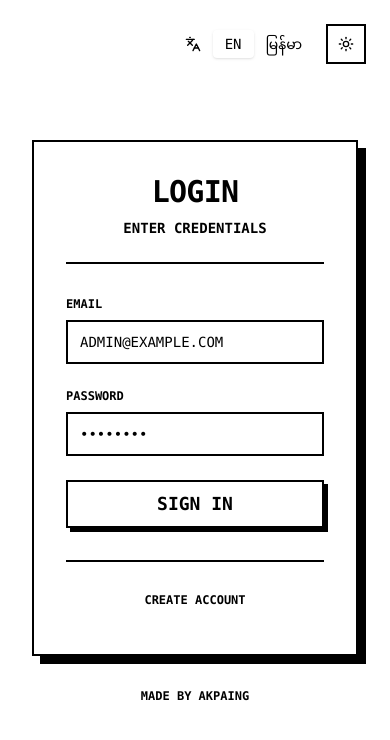
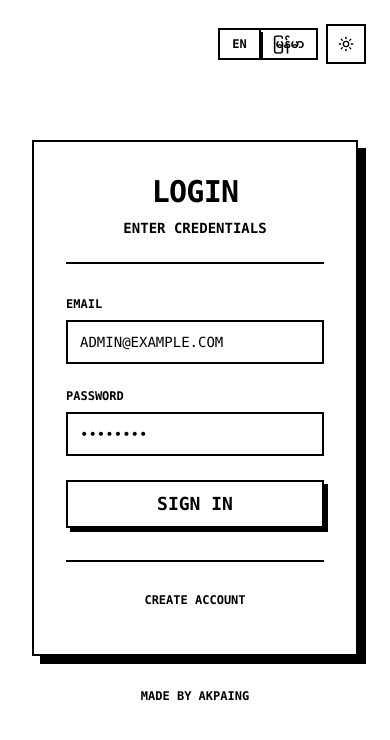
Before and after one commit to AKPAING3147/AKPPOS, a Next.js app: page /login in a window 390 px wide. Shown: the top 740 px of the page. Built offline with nearby package versions, Linux system fonts and the light colour scheme.

Commit message:
feat: enhance language and theme switchers with brutalist design - thick borders, bold text, and better shadows

```diff
--- a/src/components/LanguageSwitcher.tsx
+++ b/src/components/LanguageSwitcher.tsx
@@ -1,7 +1,6 @@
 'use client';
 
 import { useLanguage } from '@/context/LanguageContext';
-import { Button } from '@/components/ui/button';
 import { Languages } from 'lucide-react';
 
 export default function LanguageSwitcher() {
@@ -9,22 +8,22 @@ export default function LanguageSwitcher() {
 
     return (
         <div className="flex items-center gap-2">
-            <Languages className="w-4 h-4 text-muted-foreground" />
-            <div className="flex bg-muted rounded-lg p-1">
+            <Languages className="w-4 h-4 text-muted-foreground hidden sm:block" />
+            <div className="flex border-2 border-border bg-background">
                 <button
                     onClick={() => setLanguage('en')}
-                    className={`px-3 py-1 rounded text-sm font-medium transition-all ${language === 'en'
-                            ? 'bg-primary text-primary-foreground shadow-sm'
-                            : 'text-muted-foreground hover:text-foreground'
+                    className={`px-3 py-1.5 text-xs sm:text-sm font-black uppercase transition-all duration-0 border-r-2 border-border ${language === 'en'
+                            ? 'bg-primary text-primary-foreground shadow-[2px_2px_0px_0px_rgba(var(--shadow),1)]'
+                            : 'text-muted-foreground hover:bg-accent hover:text-foreground'
                         }`}
                 >
                     EN
                 </button>
                 <button
                     onClick={() => setLanguage('my')}
-                    className={`px-3 py-1 rounded text-sm font-medium transition-all ${language === 'my'
-                            ? 'bg-primary text-primary-foreground shadow-sm'
-                            : 'text-muted-foreground hover:text-foreground'
+                    className={`px-3 py-1.5 text-xs sm:text-sm font-black uppercase transition-all duration-0 ${language === 'my'
+                            ? 'bg-primary text-primary-foreground shadow-[2px_2px_0px_0px_rgba(var(--shadow),1)]'
+                            : 'text-muted-foreground hover:bg-accent hover:text-foreground'
                         }`}
                 >
                     မြန်မာ
--- a/src/components/mode-toggle.tsx
+++ b/src/components/mode-toggle.tsx
@@ -40,15 +40,15 @@ export function ModeToggle() {
                     <span className="sr-only">Toggle theme</span>
                 </Button>
             </DropdownMenuTrigger>
-            <DropdownMenuContent align="end" className="border-2 border-border rounded-none shadow-[4px_4px_0px_0px_rgb(var(--shadow)/1)] bg-card">
-                <DropdownMenuItem onClick={() => setTheme("light")} className="cursor-pointer font-bold uppercase hover:bg-muted focus:bg-muted rounded-none text-foreground">
-                    Light
+            <DropdownMenuContent align="end" className="border-4 border-border rounded-none shadow-[6px_6px_0px_0px_rgba(var(--shadow),1)] bg-background min-w-[140px]">
+                <DropdownMenuItem onClick={() => setTheme("light")} className="cursor-pointer font-black uppercase hover:bg-primary hover:text-primary-foreground focus:bg-primary focus:text-primary-foreground rounded-none text-foreground py-3 text-sm transition-all duration-0">
+                    LIGHT
                 </DropdownMenuItem>
-                <DropdownMenuItem onClick={() => setTheme("dark")} className="cursor-pointer font-bold uppercase hover:bg-muted focus:bg-muted rounded-none text-foreground">
-                    Dark
+                <DropdownMenuItem onClick={() => setTheme("dark")} className="cursor-pointer font-black uppercase hover:bg-primary hover:text-primary-foreground focus:bg-primary focus:text-primary-foreground rounded-none text-foreground py-3 text-sm transition-all duration-0">
+                    DARK
                 </DropdownMenuItem>
-                <DropdownMenuItem onClick={() => setTheme("system")} className="cursor-pointer font-bold uppercase hover:bg-muted focus:bg-muted rounded-none text-foreground">
-                    System
+                <DropdownMenuItem onClick={() => setTheme("system")} className="cursor-pointer font-black uppercase hover:bg-primary hover:text-primary-foreground focus:bg-primary focus:text-primary-foreground rounded-none text-foreground py-3 text-sm transition-all duration-0">
+                    SYSTEM
                 </DropdownMenuItem>
             </DropdownMenuContent>
         </DropdownMenu>
```
